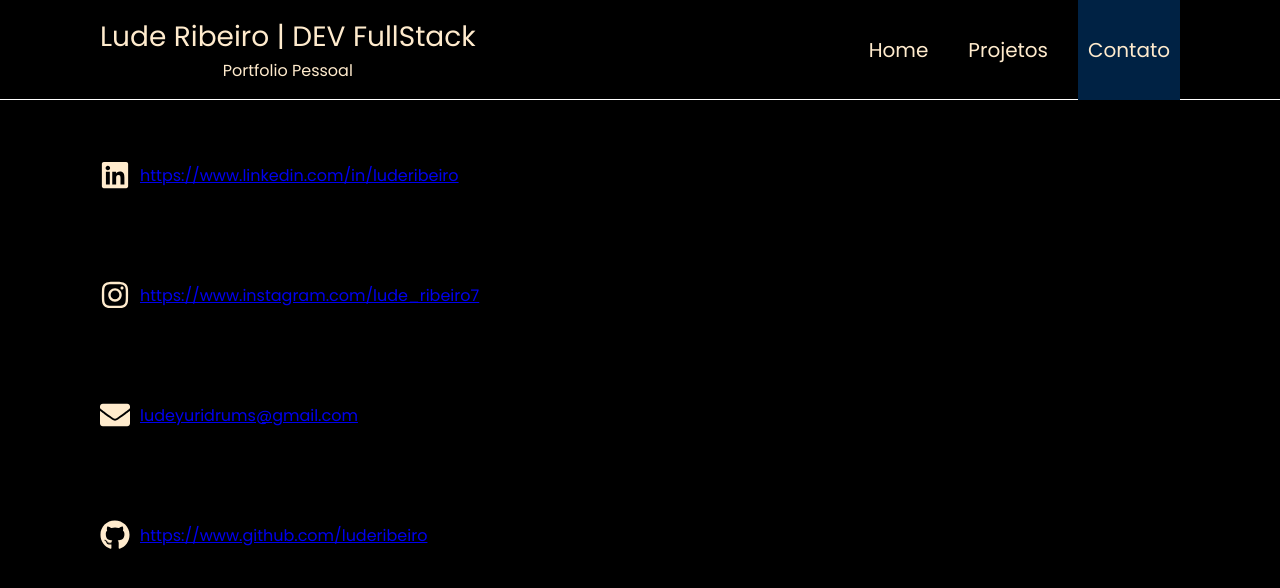
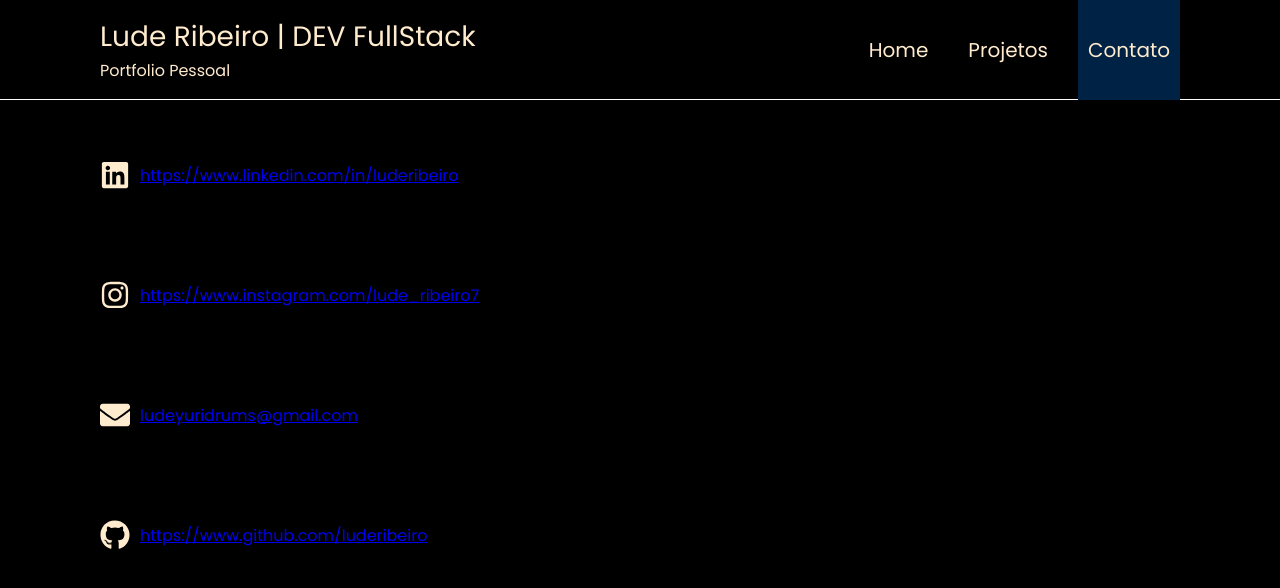
Before and after one commit to luderibeiro/site-portifolio, a Next.js app: page /contact in a window 1280 px wide. Shown: the top 588 px of the page. Built offline with nearby package versions, Linux system fonts and the light colour scheme.

Commit message:
mudando head do site

```diff
--- a/components/Header/style.js
+++ b/components/Header/style.js
@@ -83,7 +83,7 @@ export const CloseSidebar = styled.div`
 `;
 
 export const ContentTitle = styled.div`
-  text-align: begin;
+  text-align: left;
 `;
 
 export const SubTitle = styled.span``;
```
